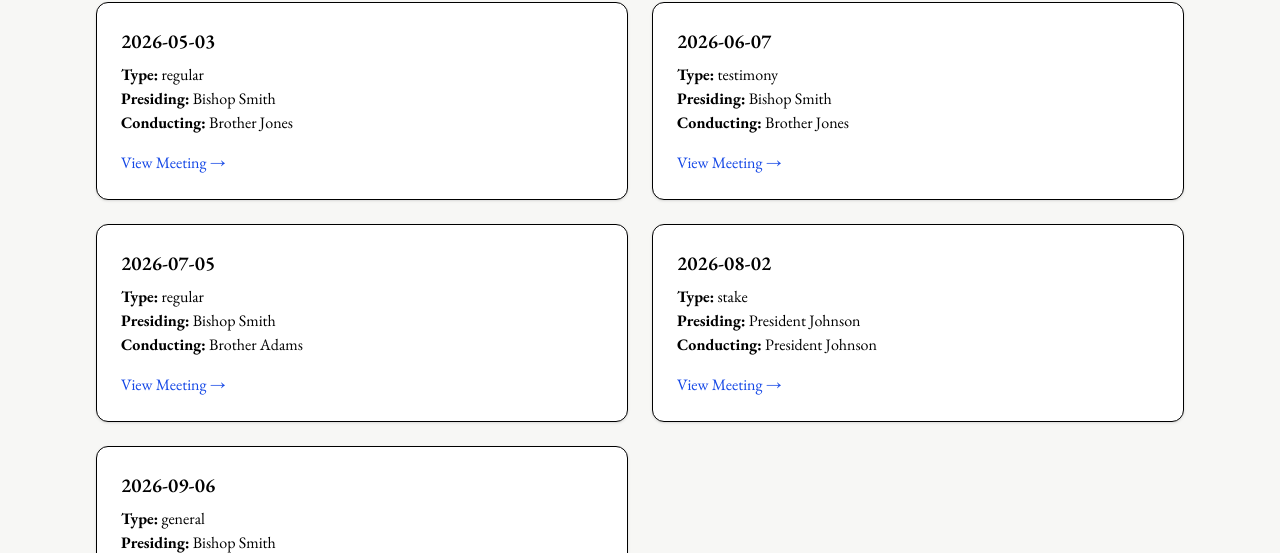
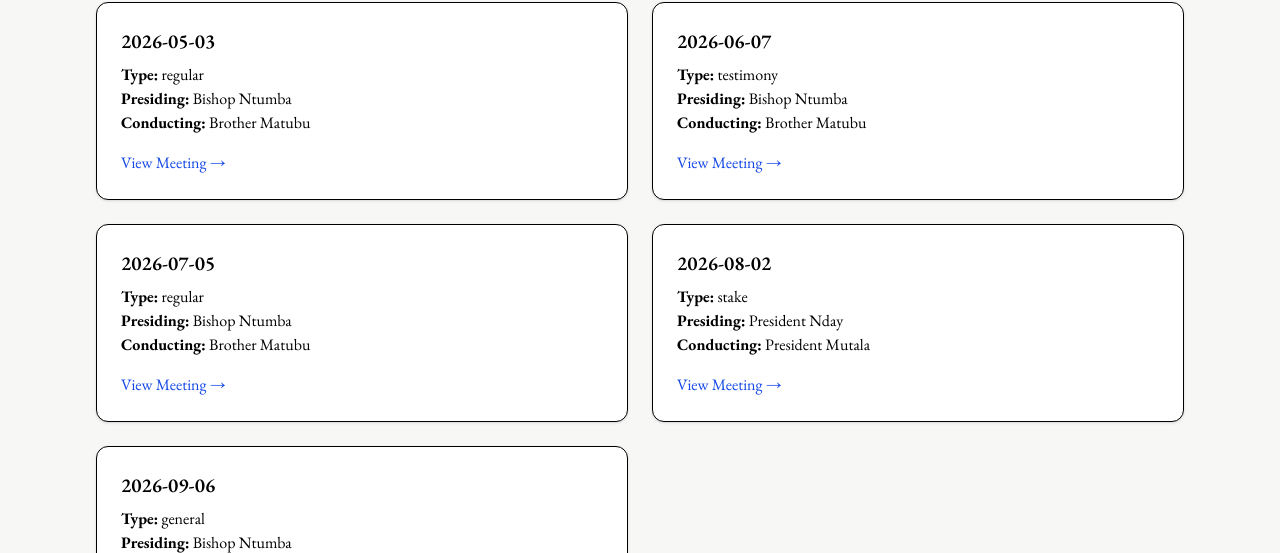
Before and after one commit to nrb2002/sacrament-meetings, a Next.js app: page /meetings in a window 1280 px wide. Shown: the part 247-800 px from the top of the page. Built offline with nearby package versions, Linux system fonts and the light colour scheme.

Commit message:
Fixed all meetings route

```diff
--- a/app/meetings/page.tsx
+++ b/app/meetings/page.tsx
@@ -1,16 +1,19 @@
 // meetings/page.tsx
+
 
 import MeetingCard from "@/components/MeetingCard";
 // import { getMeetings } from "@/lib/meetings-db";
 import type { SacramentMeeting } from "@/lib/types";
 
 async function fetchMeetings() {
-  const response = await fetch(
-    "http://localhost:3000/api/meetings",
-    {
-      cache: "no-store",
-    }
-  );
+  const baseUrl =
+    process.env.VERCEL_URL
+      ? `https://${process.env.VERCEL_URL}`
+      : "http://localhost:3000";
+
+  const response = await fetch(`${baseUrl}/api/meetings`, {
+    cache: "no-store",
+  });
 
   if (!response.ok) {
     throw new Error(
--- a/lib/meetings-db.ts
+++ b/lib/meetings-db.ts
@@ -11,8 +11,8 @@ const meetings: SacramentMeeting[] = [
     id: 1,
     date: "2026-05-03",
     meetingType: "regular",
-    presiding: "Bishop Smith",
-    conducting: "Brother Jones",
+    presiding: "Bishop Ntumba",
+    conducting: "Brother Matubu",
     announcements: ["Ward temple night: May 10"],
     openingHymn: {
       number: 2,
@@ -52,8 +52,8 @@ const meetings: SacramentMeeting[] = [
     id: 2,
     date: "2026-06-07",
     meetingType: "testimony",
-    presiding: "Bishop Smith",
-    conducting: "Brother Jones",
+    presiding: "Bishop Ntumba",
+    conducting: "Brother Matubu",
     announcements: ["Fast offering donations after the meeting"],
     openingHymn: {
       number: 19,
@@ -71,21 +71,21 @@ const meetings: SacramentMeeting[] = [
       number: 85,
       title: "How Firm a Foundation",
     },
-    closingPrayer: "Sister Clark",
+    closingPrayer: "Sister Lengelo",
   },
 
   {
     id: 3,
     date: "2026-07-05",
     meetingType: "regular",
-    presiding: "Bishop Smith",
-    conducting: "Brother Adams",
+    presiding: "Bishop Ntumba",
+    conducting: "Brother Matubu",
     announcements: ["Youth conference registration is open"],
     openingHymn: {
       number: 98,
       title: "I Need Thee Every Hour",
     },
-    openingPrayer: "Sister Hall",
+    openingPrayer: "Sister Konga",
     wardBusiness: [
       {
         description: "Release of Sunday School presidency",
@@ -124,14 +124,14 @@ const meetings: SacramentMeeting[] = [
     id: 4,
     date: "2026-08-02",
     meetingType: "stake",
-    presiding: "President Johnson",
-    conducting: "President Johnson",
+    presiding: "President Nday",
+    conducting: "President Mutala",
     announcements: ["Stake conference begins at 10:00 AM"],
     openingHymn: {
       number: 3,
       title: "Now Let Us Rejoice",
     },
-    openingPrayer: "Brother Carter",
+    openingPrayer: "Brother Mubenga",
     wardBusiness: [],
     stakeBusiness: true,
     sacramentHymn: {
@@ -140,8 +140,8 @@ const meetings: SacramentMeeting[] = [
     },
     speakers: [
       {
-        name: "President Johnson",
-        topic: "Building Zion",
+        name: "President Nday",
+        topic: "Strengthening Our Families",
         type: "speaker",
       },
     ],
@@ -156,14 +156,14 @@ const meetings: SacramentMeeting[] = [
     id: 5,
     date: "2026-09-06",
     meetingType: "general",
-    presiding: "Bishop Smith",
-    conducting: "Brother Jones",
+    presiding: "Bishop Ntumba",
+    conducting: "Brother Tshimungu",
     announcements: ["General Conference broadcast next month"],
     openingHymn: {
       number: 1,
       title: "The Morning Breaks",
     },
-    openingPrayer: "Brother Lewis",
+    openingPrayer: "Brother Kalala",
     wardBusiness: [],
     stakeBusiness: false,
     sacramentHymn: {
```
